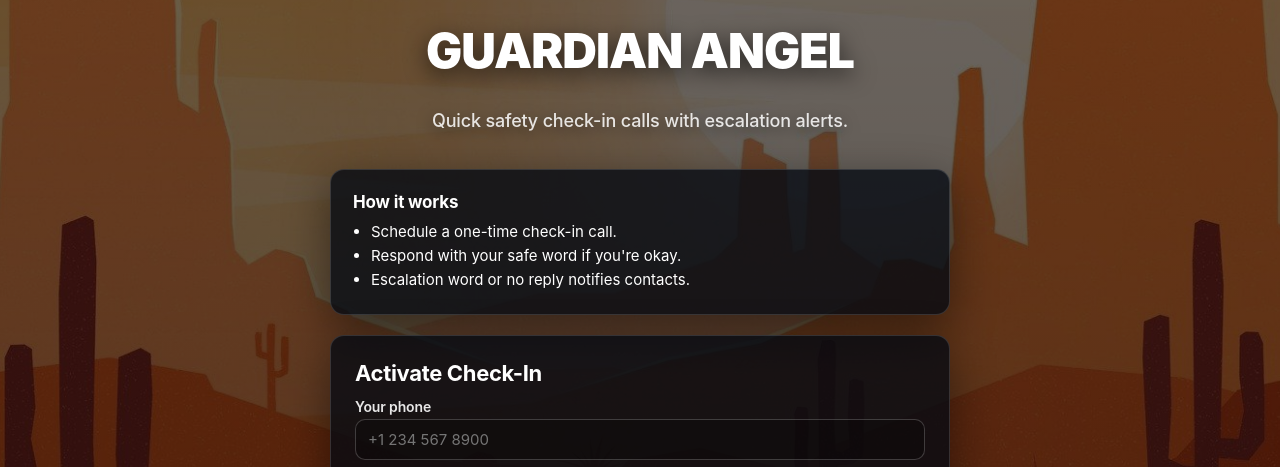
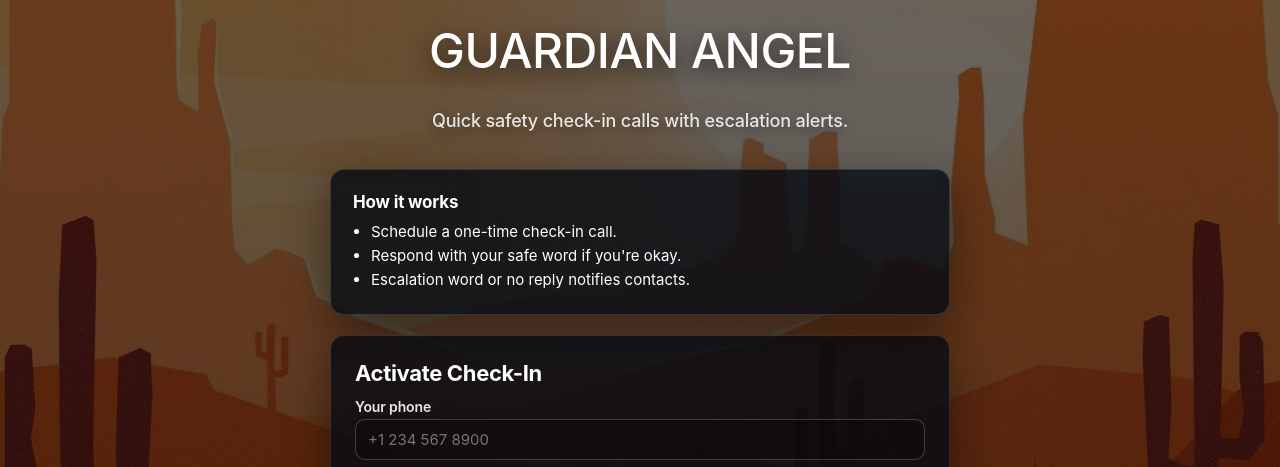
Before and after one commit to jay-rojas/guardian-angel, a plain HTML site: page index.html in a window 1280 px wide. Shown: the part 323-790 px from the top of the page. Drawn offline with Linux system fonts and the light colour scheme.

Commit message:
Update index.html

```diff
--- a/index.html
+++ b/index.html
@@ -17,14 +17,14 @@
       --radius:14px;
       --gap:20px;
       --shadow:0 14px 45px rgba(0,0,0,0.45);
-      font-family: -apple-system, BlinkMacSystemFont, 'SF Pro Display', 'Segoe UI', system-ui, sans-serif;
+      font-family: -apple-system, BlinkMacSystemFont, 'SF Pro Display', 'Helvetica Neue', sans-serif;
     }
 
     *{ box-sizing:border-box; }
 
     body{
       margin:0;
-      font-family: -apple-system, BlinkMacSystemFont, 'SF Pro Text', 'Segoe UI', system-ui, sans-serif;
+      font-family: -apple-system, BlinkMacSystemFont, 'SF Pro Display', 'Helvetica Neue', sans-serif;
       color:var(--text);
       display:flex;
       align-items:center;
@@ -88,10 +88,10 @@
     }
 
     .brand .mark{
-      font-family: -apple-system, BlinkMacSystemFont, 'SF Pro Display', 'Segoe UI', system-ui, sans-serif;
+      font-family: -apple-system, BlinkMacSystemFont, 'SF Pro Display', 'Helvetica Neue', sans-serif;
       font-size:48px;
-      font-weight:900;
-      letter-spacing:-0.02em;
+      font-weight:500;
+      letter-spacing:-0.5px;
       color:#ffffff;
       text-shadow:0 6px 22px rgba(0,0,0,0.65);
     }
@@ -163,7 +163,7 @@
       color:#ffffff;
       font-size:15px;
       font-weight:400;
-      font-family: -apple-system, BlinkMacSystemFont, 'SF Pro Text', 'Segoe UI', system-ui, sans-serif;
+      font-family: -apple-system, BlinkMacSystemFont, 'SF Pro Display', 'Helvetica Neue', sans-serif;
     }
 
     textarea{ resize:vertical; min-height:80px; }
@@ -186,7 +186,7 @@
       font-size:15px;
       cursor:pointer;
       letter-spacing:-0.01em;
-      font-family: -apple-system, BlinkMacSystemFont, 'SF Pro Text', 'Segoe UI', system-ui, sans-serif;
+      font-family: -apple-system, BlinkMacSystemFont, 'SF Pro Display', 'Helvetica Neue', sans-serif;
     }
 
     #result{
```
